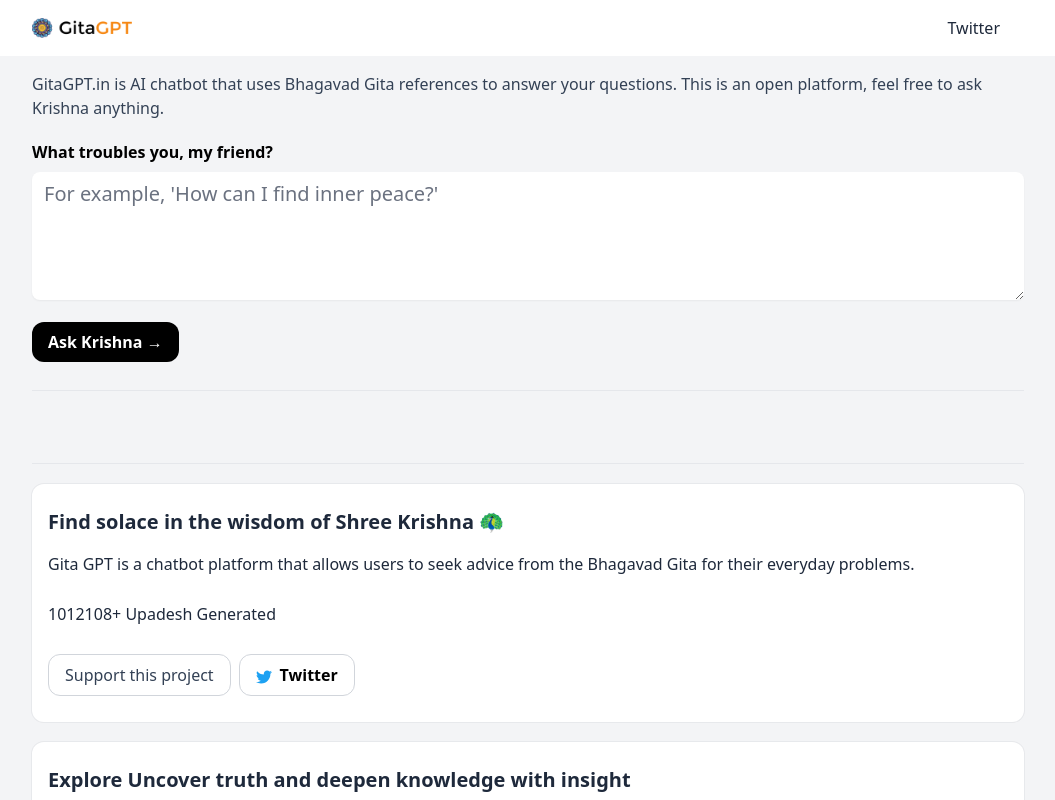
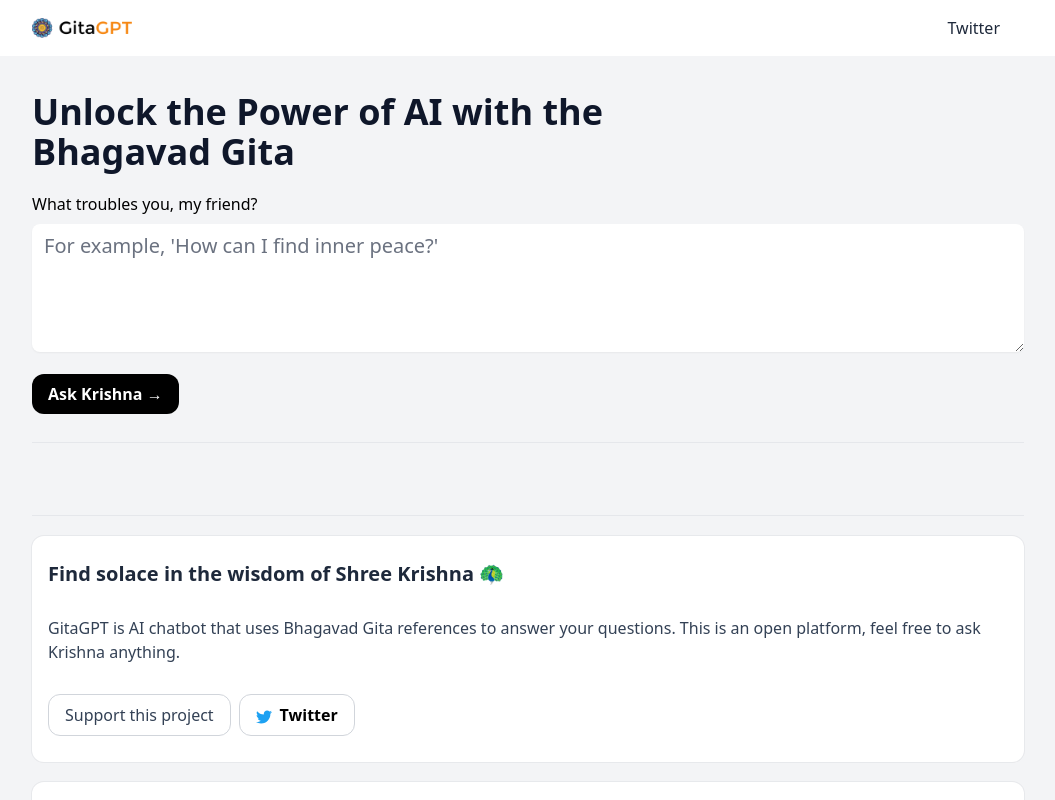
Before and after one commit to vxsahu/gitagpt, a Next.js app: page / in a window 1280 px wide. Shown: the top 800 px of the page, without its empty margins (112-1167 px from the left). Built offline with nearby package versions, Linux system fonts and the light colour scheme.

Commit message:
Update index.tsx

```diff
--- a/pages/index.tsx
+++ b/pages/index.tsx
@@ -12,6 +12,7 @@ import LoadingDots from "../components/LoadingDots";
 import ResizablePanel from "../components/ResizablePanel";
 import logo from './gita-gpt.svg';
 
+
 const Home: NextPage = () => {
   const [response, setResponse] = useState<Record<string, unknown> | null>(
     null
@@ -23,8 +24,8 @@ const Home: NextPage = () => {
 
    const prompt =
    language === "Krishna"
-     ? `Act like Lord Krishna from Bhagavad Gita. Krishna is is the god of protection, compassion, tenderness, truth, and love${language}`
-     : `Generate ${language} verse from Bhagavad Gita clearly labeled Chapter name. Make sure each generated verse is Worth Reading and base it on this context: ${gita}${
+     ? `You are Krishna, answer according to the Bhagavad Gita. Make sure there is a life lessons on morality, strength, discipline and spirituality.${language}`
+     : `Generate ${language} verse from Bhagavad Gita clearly labeled Chapter name. Make sure each generated verse is at least 14 words and at max 20 words and base them on this context:${gita}${
         gita.slice(-1) === "." ? "" : "."
        }`;
 
@@ -101,12 +102,11 @@ const Home: NextPage = () => {
         <title>Gita GPT – Bhagavad Geeta AI 🔥</title>
         <link rel="icon" href="/favicon.ico" />
       </Head>
-
       <Header />
       <main className="max-w-5xl innerbox flex flex-1 w-full flex-col p-4">
         <div className="max-xl w-full">
-        <p className="bg-primary-300 text-slate-700 mb-5">GitaGPT.in is AI chatbot that uses Bhagavad Gita references to answer your questions. This is an open platform, feel free to ask Krishna anything.</p>
-        <p className="text-base font-bold mb-2">
+        <h2 className="sm:text-4xl text-xl max-w-2xl font-bold text-slate-900 my-5">Unlock the Power of AI with the Bhagavad Gita</h2>
+        <p className="text-base font-base mb-2">
             What troubles you, my friend?</p>
           <div className="my-2">
           <textarea
@@ -192,9 +192,8 @@ const Home: NextPage = () => {
         <div className="max-xl w-full whitespace-pre-line break-words rounded-xl bg-white p-4 mb-5 ring-1 ring-slate-900/5">
         <h2 className="text-xl font-bold text-slate-800 mx-auto py-2">Find solace in the wisdom of
 Shree Krishna 🦚</h2>
-<p className="mb-2.5 space-y-4 text-slate-800 py-2">Gita GPT is a chatbot platform that allows users to seek advice from the Bhagavad Gita for their everyday problems.</p>
-<p className="mb-2.5 space-y-4 text-slate-800 py-2"> <span id="countUp" data-count-to="1012108" className="text-bold">1012108</span>+ Upadesh Generated</p>
-              <a
+<p className="bg-primary-300 text-slate-700 my-5">GitaGPT is AI chatbot that uses Bhagavad Gita references to answer your questions. This is an open platform, feel free to ask Krishna anything.</p>
+<a
               className="inline-block flex-warp w-half rounded-xl mr-2 border border-gray-300 bg-white px-4 py-2 text-slate-700 transition-colors hover:bg-gray-100 my-2.5"
               href="https://www.sahu4you.com/gita-gpt/" target="_blank" rel="noopener noreferrer"
               >
```
